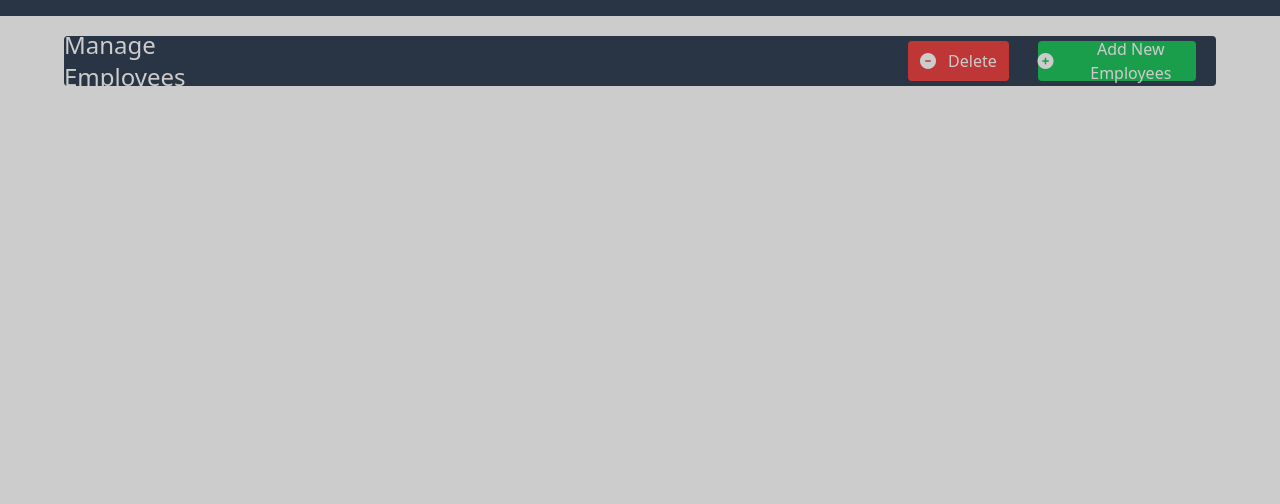
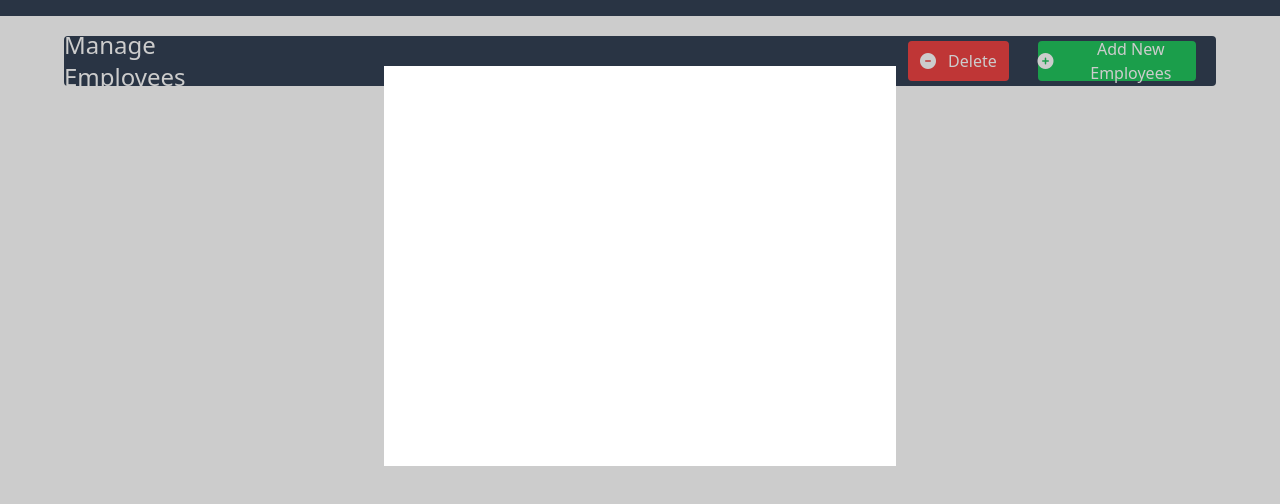
Before and after one commit to heismyke/javascript_dashboard, a website: page index.html in a window 1280 px wide. Both pictures are taken after typing "Sample" into the empty fields and a click on the button "Add New Employees". Shown: the part 134-638 px from the top of the page. Drawn offline with nearby package versions, Linux system fonts and the light colour scheme.

Commit message:
javascript dashboard

```diff
--- a/index.html
+++ b/index.html
@@ -5,6 +5,7 @@
     <meta name="viewport" content="width=device-width, initial-scale=1.0">
     <title>Dashboard</title>
     <link href="/dist/output.css" rel="stylesheet">
+    <link rel="stylesheet" href="./node_modules/wow.js/css/libs/animate.css">
     <script src="https://kit.fontawesome.com/bcf7712443.js" crossorigin="anonymous"></script>
 
 </head>
@@ -45,11 +46,17 @@
                 Add New Employees</button>
         </div>
     </div>
-    <div  id="addUI" class="w-[100%] h-[100vh]  absolute top-0 hidden addUI">
+    <div  id="addUI" class="w-[100%] h-[100vh] items-center  justify-center absolute top-0 hidden addUI">
+        <div class="w-[40%] h-[400px] bg-white mx-auto wow fadeInDown">
 
+        </div>
     </div>
  </main>
 
  <script type="module"  src="./src/scripts/main.js"></script>
+ <script src="./node_modules/wow.js/dist/wow.js"></script>
+ <script>
+    new WOW().init();
+</script>
 </body>
 </html>
--- a/package.json
+++ b/package.json
@@ -17,5 +17,8 @@
   "bugs": {
     "url": "https://github.com/heismyke/javascript_dashboard/issues"
   },
-  "homepage": "https://github.com/heismyke/javascript_dashboard#readme"
+  "homepage": "https://github.com/heismyke/javascript_dashboard#readme",
+  "dependencies": {
+    "wow.js": "^1.2.2"
+  }
 }
--- a/src/scripts/add.js
+++ b/src/scripts/add.js
@@ -5,5 +5,5 @@ var isAddUserButtonClicked = false;
 
 export const add = () => {
     isAddUserButtonClicked = true;
-    addUI.style.display = 'block';
+    addUI.style.display = 'flex';
 }
```
Also changed, not shown: dist/output.css, src/scripts/main.js (line endings or trailing spaces), 1 other file.
